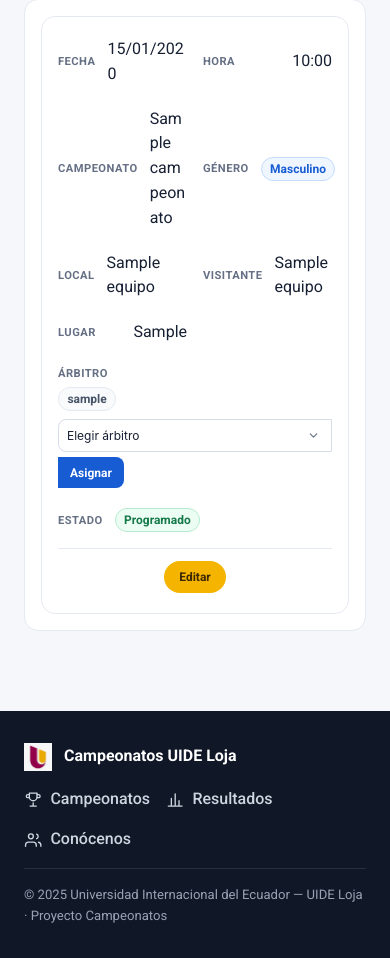
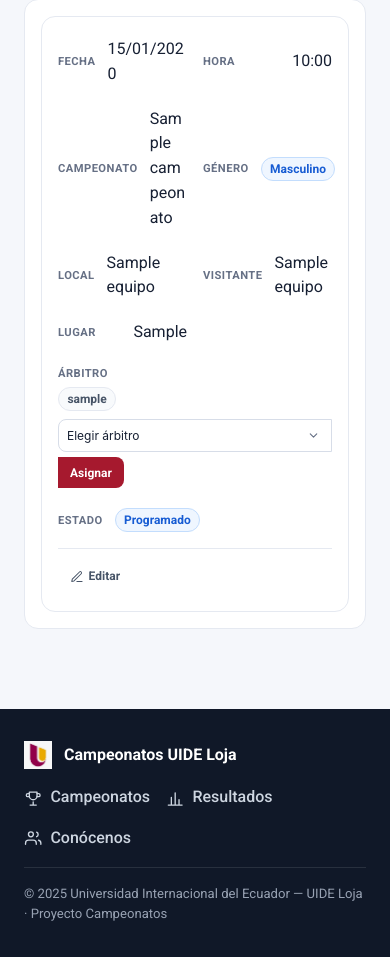
Before and after one commit to Dilan-DS/Campeonatos-UIDE, a Django app: page /partidos/calendario/ in a window 390 px wide. Shown: the part 747-1705 px from the top of the page. Run offline with Django 5.2, Linux system fonts and the light colour scheme; a user stored in the database is signed in; tables that the repository leaves empty hold one stand-in row (values such as "Sample post"); some libraries are stand-ins or nearby versions.

Commit message:
fix: match state was reported as "Suspendido" for finished matches
The global calendar mapped PROGRAMADO, then a "JUGADO" value that
Partido.estado does not define, then sent everything else to a
"Suspendido" branch - so every FINALIZADO and EN_CURSO match was labelled
suspended in the admin's own listing. The label now comes from
get_estado_display and only the colour is decided in the template, so it
cannot drift from the model again.

Also in that table: Editar was styled is-warning (amber reads as a
warning state, not an edit action) and Asignar, the primary action of its
cell, was styled as informational. Both follow the design system now, and
the actions cell is marked so it takes the full row on mobile.

Removed a chip on the admin dashboard's statistics card that was styled
as a button but was not clickable.

Verified: 0 findings across five authenticated roles at four breakpoints,
35/35 flows, tests green.

Co-Authored-By: Claude Opus 5 <noreply@anthropic.com>

```diff
--- a/CampeonatosUIDE/core/templates/dashboard/admin.html
+++ b/CampeonatosUIDE/core/templates/dashboard/admin.html
@@ -164,10 +164,7 @@
       </span>
       <span class="uide-nav-card__body">
         <span class="uide-nav-card__title">Estadísticas</span>
-        <span class="uide-nav-card__text">Resumen por deporte</span>
-        <span class="uide-nav-card__extra">
-          <span class="button is-small is-light">Fútbol</span>
-        </span>
+        <span class="uide-nav-card__text">Resumen por deporte (fútbol)</span>
       </span>
     </a>
   </div>
--- a/CampeonatosUIDE/core/templates/partido/calendario_global.html
+++ b/CampeonatosUIDE/core/templates/partido/calendario_global.html
@@ -136,20 +136,29 @@
                                                     </span>
                                                 </p>
                                                 <p class="control">
-                                                    <button class="button is-small is-info is-light" type="submit">Asignar</button>
+                                                    <button class="button is-small is-primary" type="submit">Asignar</button>
                                                 </p>
                                             </div>
                                         </form>
                                     {% endif %}
                                 </td>
                                 <td>
-                                    {% if p.estado == "PROGRAMADO" %}<span class="tag is-success is-light">Programado</span>
-                                    {% elif p.estado == "JUGADO" %}<span class="tag is-dark is-light">Jugado</span>
-                                    {% else %}<span class="tag is-warning is-light">Suspendido</span>{% endif %}
+                                    <span class="tag
+                                        {% if p.estado == 'PROGRAMADO' %}is-info
+                                        {% elif p.estado == 'EN_CURSO' %}is-warning
+                                        {% elif p.estado == 'FINALIZADO' %}is-success
+                                        {% else %}is-light{% endif %}">
+                                        {{ p.get_estado_display }}
+                                    </span>
                                 </td>
-                                <td class="has-text-centered">
+                                <td class="uide-cell-actions">
                                     {% if request.user.rol == 'ADMIN' %}
-                                    <a href="{% url 'editar_partido' p.id %}" class="button is-small is-warning is-light is-rounded">Editar</a>
+                                      <div class="uide-actions">
+                                        <a href="{% url 'editar_partido' p.id %}" class="button is-small is-light">
+                                          <svg class="uide-icon" aria-hidden="true"><use href="#i-editar"></use></svg>
+                                          <span>Editar</span>
+                                        </a>
+                                      </div>
                                     {% endif %}
                                 </td>
                             </tr>
```
